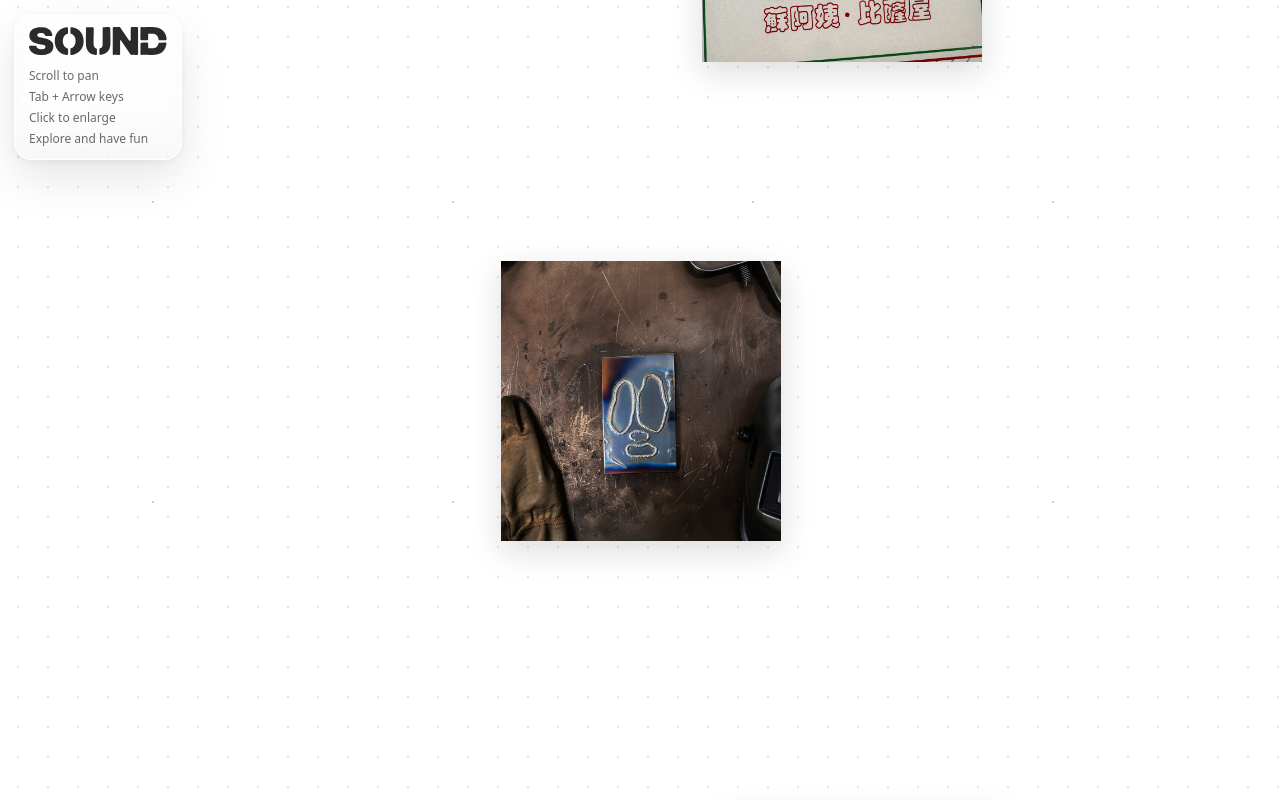
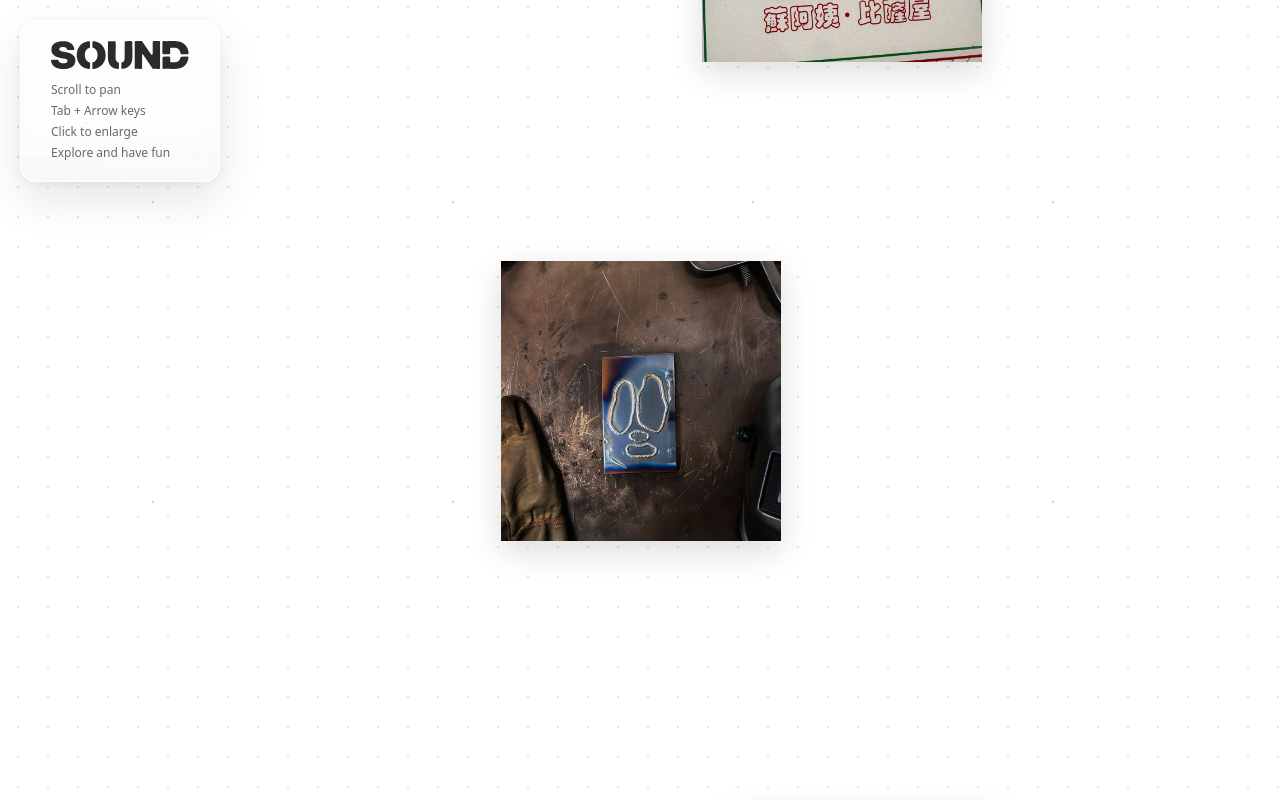
Before and after one commit to chris55432/playlistcover, a website: page index.html in a window 1280 px wide. Drawn offline with Linux system fonts and the light colour scheme; files whose address does not match are found by name.

Commit message:
HUD adjust

```diff
--- a/styles.css
+++ b/styles.css
@@ -75,12 +75,12 @@ body{
 
 #hud{
   position:fixed;
-  top:14px;
-  left:14px;
+  top:20px;
+  left:20px;
   z-index:99998;
 
-  padding:12px 14px;
-  border-radius:18px;
+  padding:20px 30px;
+  border-radius:16px;
 
   /* glass base */
   background: rgba(255,255,255,.14);
```
